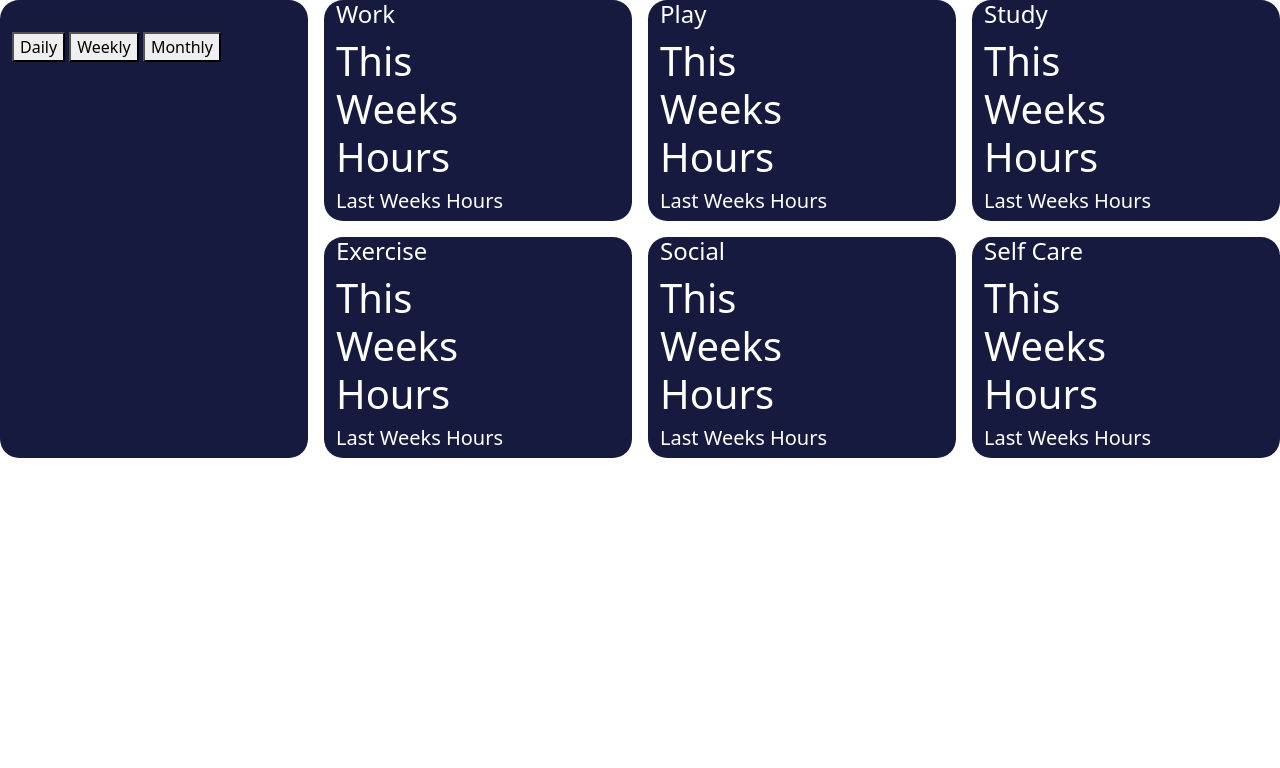
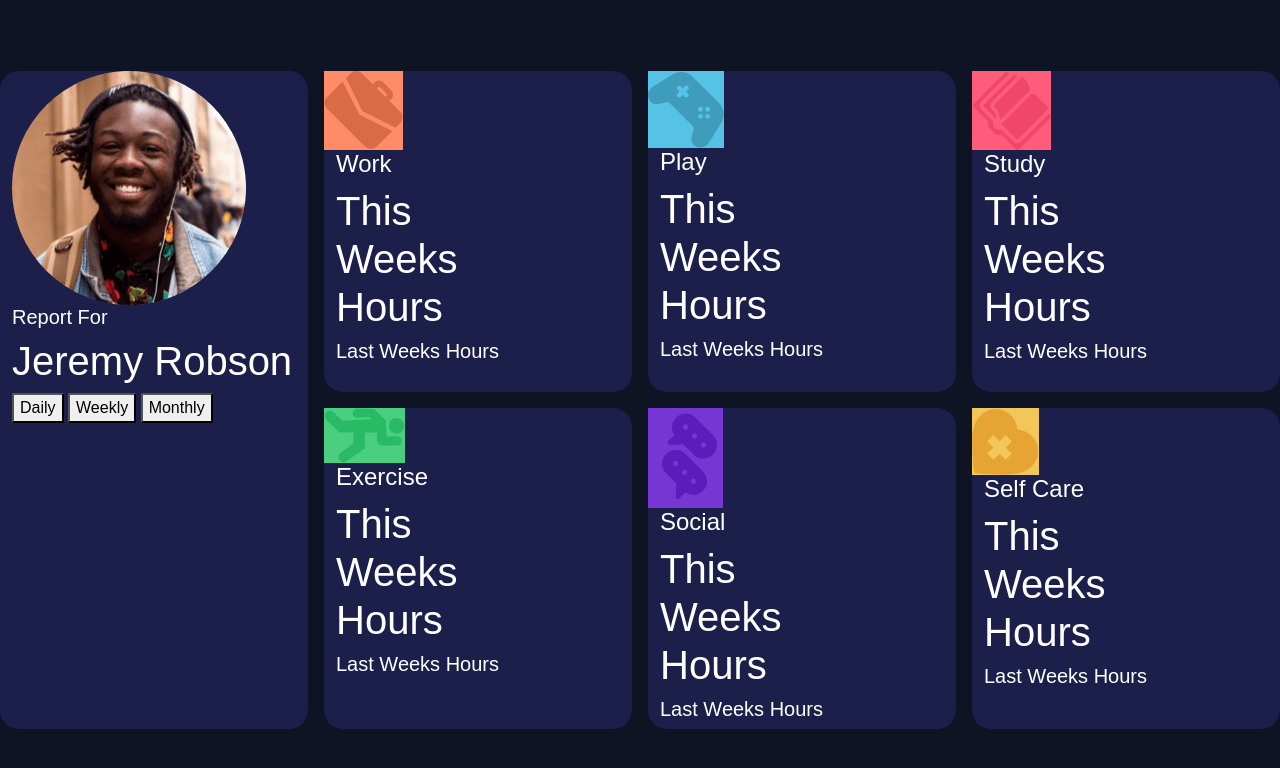
Before and after one commit to BrockSpacek/Time-Tracker, a plain HTML site: page index.html in a window 1280 px wide. Drawn offline with nearby package versions, Linux system fonts and the light colour scheme; a web font is replaced by a local one.

Commit message:
Grid layout and added icons

```diff
--- a/index.html
+++ b/index.html
@@ -1,12 +1,15 @@
 <!doctype html>
 <html lang="en">
+
 <head>
     <meta charset="utf-8">
     <meta name="viewport" content="width=device-width, initial-scale=1">
     <title>Time Tracker</title>
-    <link href="https://cdn.jsdelivr.net/npm/bootstrap@5.3.3/dist/css/bootstrap.min.css" rel="stylesheet" integrity="sha384-QWTKZyjpPEjISv5WaRU9OFeRpok6YctnYmDr5pNlyT2bRjXh0JMhjY6hW+ALEwIH" crossorigin="anonymous">
+    <link href="https://cdn.jsdelivr.net/npm/bootstrap@5.3.3/dist/css/bootstrap.min.css" rel="stylesheet"
+        integrity="sha384-QWTKZyjpPEjISv5WaRU9OFeRpok6YctnYmDr5pNlyT2bRjXh0JMhjY6hW+ALEwIH" crossorigin="anonymous">
     <link rel="stylesheet" href="./styles/style.css">
 </head>
+
 <body>
 
     <section class="main-grid">
@@ -16,9 +19,9 @@
                 <div class="row">
                     <div class="col">
                         <div>
-                            <img src="" alt="">
-                            <h5></h5>
-                            <h1></h1>
+                            <img src="./assets/image-jeremy.png" alt="Image of Jeremy">
+                            <h5>Report For</h5>
+                            <h1>Jeremy Robson</h1>
                         </div>
                         <div>
                             <button>Daily</button>
@@ -31,6 +34,8 @@
         </article>
 
         <article class="workSection">
+            <div>
+                <img class="work-icon" src="./assets/icon-work.svg" alt="Work Section Icon">
                 <div class="container">
                     <div class="row">
                         <div class="col-8">
@@ -40,9 +45,12 @@
                         </div>
                     </div>
                 </div>
+            </div>
         </article>
 
         <article class="playSection">
+            <div>
+                <img class="play-icon" src="./assets/icon-play.svg" alt="Play Section Icon">
                 <div class="container">
                     <div class="row">
                         <div class="col-8">
@@ -52,9 +60,13 @@
                         </div>
                     </div>
                 </div>
+            </div>
         </article>
 
         <article class="studySection">
+            <div>
+                <img class="study-icon" src="./assets/icon-study.svg" alt="Study Section Icon">
+            </div>
             <div class="container">
                 <div class="row">
                     <div class="col-8">
@@ -67,6 +79,9 @@
         </article>
 
         <article class="exerciseSection">
+            <div>
+                <img class="exercise-icon" src="./assets/icon-exercise.svg" alt="Exercise Section Icon">
+            </div>
             <div class="container">
                 <div class="row">
                     <div class="col-8">
@@ -79,6 +94,9 @@
         </article>
 
         <article class="socialSection">
+            <div>
+                <img class="social-icon" src="./assets/icon-social.svg" alt="Social Section Icon">
+            </div>
             <div class="container">
                 <div class="row">
                     <div class="col-8">
@@ -91,6 +109,9 @@
         </article>
 
         <article class="selfCareSection">
+            <div>
+                <img class="selfcare-icon" src="./assets/icon-self-care.svg" alt="Self Care Section Icon">
+            </div>
             <div class="container">
                 <div class="row">
                     <div class="col-8">
@@ -109,7 +130,10 @@
 
 
 
-    <script src="https://cdn.jsdelivr.net/npm/bootstrap@5.3.3/dist/js/bootstrap.bundle.min.js" integrity="sha384-YvpcrYf0tY3lHB60NNkmXc5s9fDVZLESaAA55NDzOxhy9GkcIdslK1eN7N6jIeHz" crossorigin="anonymous"></script>
+    <script src="https://cdn.jsdelivr.net/npm/bootstrap@5.3.3/dist/js/bootstrap.bundle.min.js"
+        integrity="sha384-YvpcrYf0tY3lHB60NNkmXc5s9fDVZLESaAA55NDzOxhy9GkcIdslK1eN7N6jIeHz"
+        crossorigin="anonymous"></script>
     <script src="./scripts/app.js"></script>
 </body>
+
 </html>
--- a/styles/style.css
+++ b/styles/style.css
@@ -1,3 +1,19 @@
+@font-face {
+    font-family: Rubik;
+    src: url('https://fonts.google.com/specimen/Rubik');
+}
+
+body{
+    background-color: hsl(226, 43%, 10%);
+    font-family: Rubik, sans-serif;
+    display: grid;
+    place-items: center;
+    min-height: 100vh;
+    /* Credit to mike for the min height */
+}
+
+
+
 .main-grid{
     display: grid;
     grid-template-columns: repeat(4, 1fr);
@@ -8,7 +24,7 @@
 .nameSection{
     grid-column: 1;
     grid-row: 1 / span 2;
-    background-color: #171a3f;
+    background-color: hsl(235, 46%, 20%);
     border-radius: 1.2rem;
     color: white;
 }
@@ -16,47 +32,71 @@
 .workSection{
     grid-column: 2;
     grid-row: 1;
-    background-color: #171a3f;
+    background-color: hsl(235, 46%, 20%);
     border-radius: 1.2rem;
     color: white;
+}
+
+.work-icon{
+    background-color: hsl(15, 100%, 70%);
 }
 
 .playSection{
     grid-column: 3;
     grid-row: 1;
-    background-color: #171a3f;
+    background-color: hsl(235, 46%, 20%);
     border-radius: 1.2rem;
     color: white;
+}
+
+.play-icon{
+   background-color:  hsl(195, 74%, 62%);
 }
 
 .studySection{
     grid-column: 4;
     grid-row: 1;
-    background-color: #171a3f;
+    background-color: hsl(235, 46%, 20%);
     border-radius: 1.2rem;
     color: white;
+}
+
+.study-icon{
+    background-color: hsl(348, 100%, 68%);
 }
 
 .exerciseSection{
     grid-column: 2;
     grid-row: 2;
-    background-color: #171a3f;
+    background-color: hsl(235, 46%, 20%);
     border-radius: 1.2rem;
     color: white;
+}
+
+.exercise-icon{
+    background-color: hsl(145, 58%, 55%);
 }
 
 .socialSection{
     grid-column: 3;
     grid-row: 2;
-    background-color: #171a3f;
+    background-color: hsl(235, 46%, 20%);
     border-radius: 1.2rem;
     color: white;
+}
+
+.social-icon{
+    background-color: hsl(264, 64%, 52%);
 }
 
 .selfCareSection{
     grid-column: 4;
     grid-row: 2;
-    background-color: #171a3f;
+    background-color: hsl(235, 46%, 20%);
     border-radius: 1.2rem;
     color: white;
 }
+
+.selfcare-icon{
+    background-color: hsl(43, 84%, 65%);
+}
```
Lines whose indentation alone changed are shown as unchanged.
